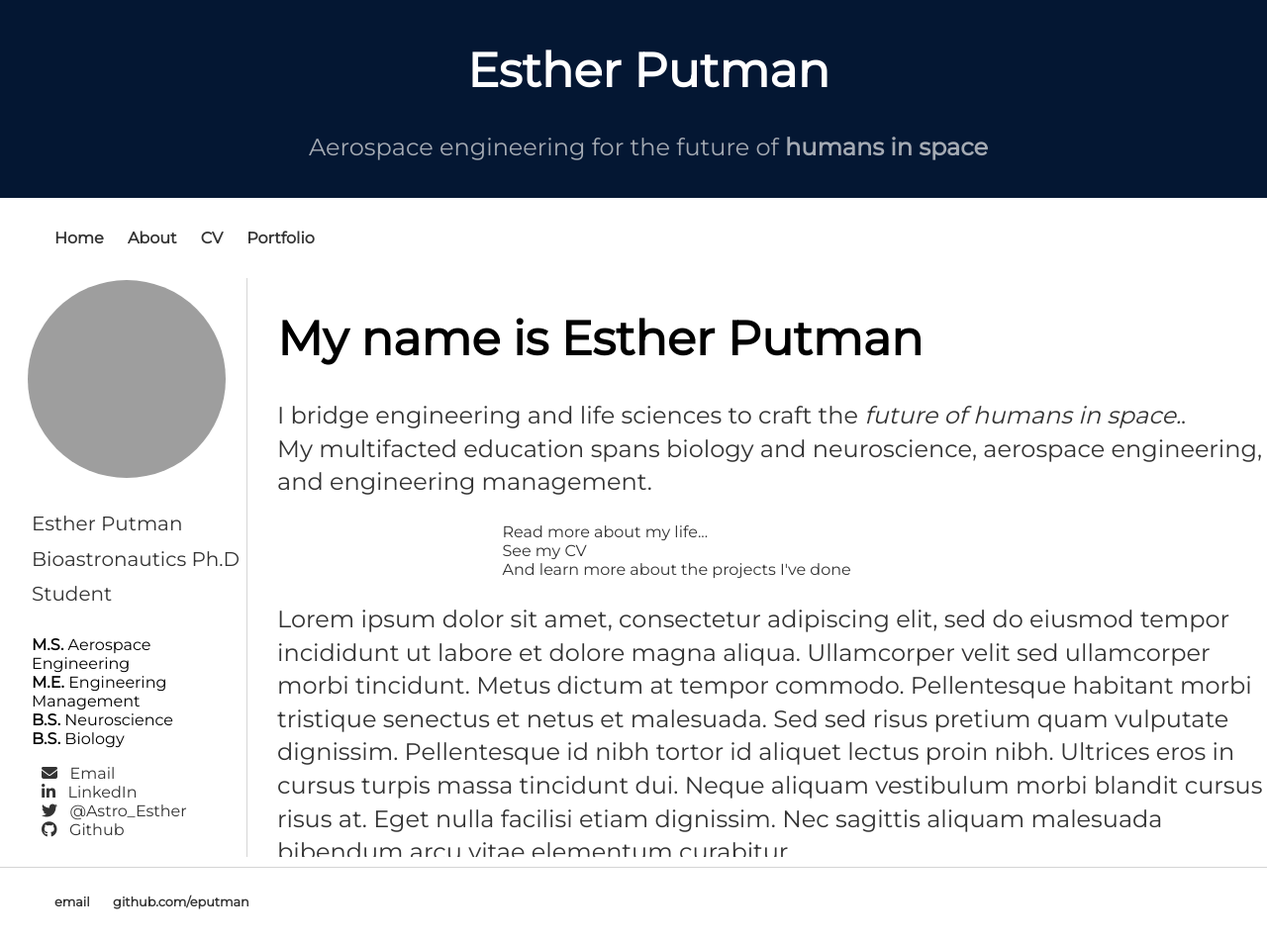
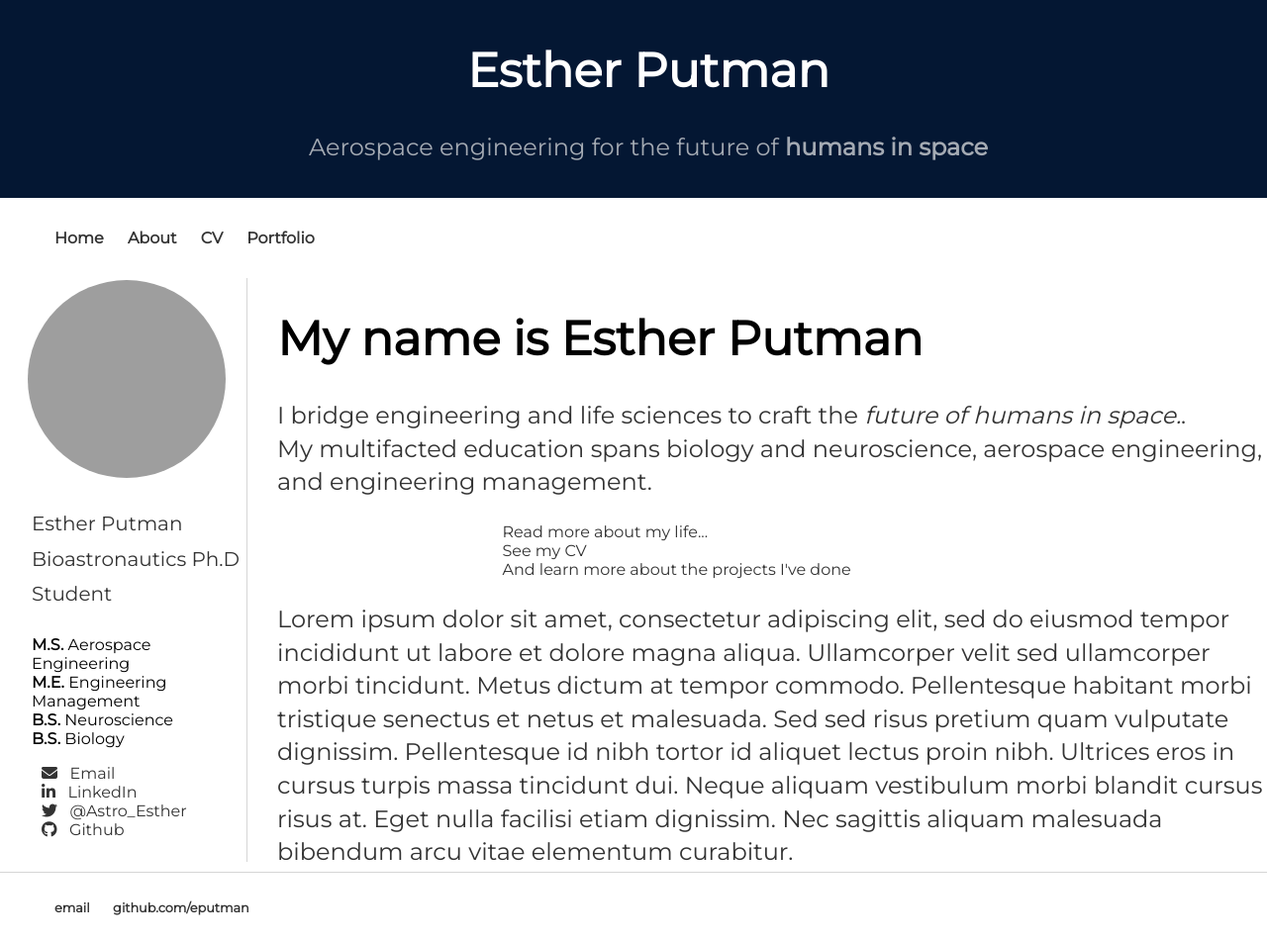
Before and after one commit to eputman/eputman.github.io, a Jekyll site: the page built from index.html, in a window 1280 px wide and 953 px high. Shown: the whole window at 99% size. Built offline with Jekyll 4.4.1, drawn with Linux system fonts in a browser that asks for light colours; nearby versions of some CDN libraries; grey boxes are pictures that could not be loaded.

Commit message:
Update main.css

```diff
--- a/css/main.css
+++ b/css/main.css
@@ -138,7 +138,8 @@ ul.posts li {
  }
 .main-content{
   display: flex;
-  height: 100%;
+  height: auto;
+  min-height: 600px;
   padding-bottom: 10px;
 }
  .info {
```
